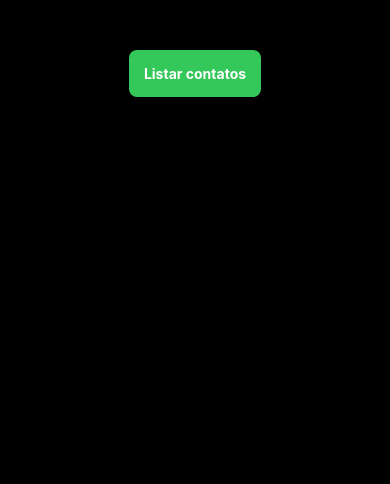
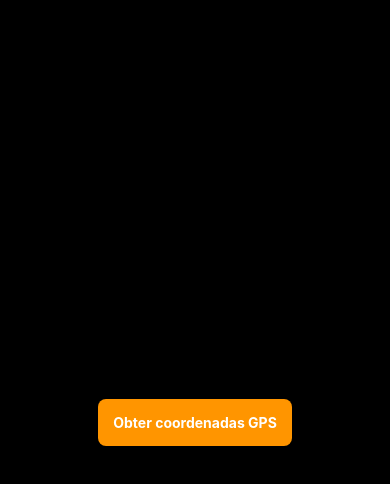
Before and after one commit to Fabricio-Krull/AgroVisitApp, a React Native app: screen / in a window 390 px wide. Shown: the top 484 px of the page. Built offline with nearby package versions, Linux system fonts and the light colour scheme.

Commit message:
feat: add globalgeolocator component

```diff
--- a/App.js
+++ b/App.js
@@ -1,17 +1,16 @@
 import { StyleSheet, Text, View } from 'react-native';
 import { createStackNavigator } from '@react-navigation/stack';
 import { NavigationContainer } from '@react-navigation/native';
-import HomeScreen from './src/screens/HomeScreen.js';
-import ImageScreen from './src/screens/ImageScreen.js';
 import ImageSelector from './src/components/ImagePicker.js';
 import ContactList from './src/components/ContactList.js';
+import GlobalGeolocator from './src/components/GlobalGeolocator.js';
 
 const Stack = createStackNavigator();
 
 export default function App() {
   return (
         <View style={styles.container}>
-          <ContactList/>
+          <GlobalGeolocator/>
         </View>
   );
 }
--- /dev/null
+++ b/src/components/GlobalGeolocator.js
@@ -0,0 +1,50 @@
+import React, { useState } from 'react';
+import { StyleSheet, Text, View, TouchableOpacity } from 'react-native';
+import * as Location from 'expo-location';
+
+export default function GlobalGeolocator() {
+
+    const [position, setPosition] = useState(null);
+
+    const getCurrentPosition = async () => {
+
+        let { status } = await Location.requestForegroundPermissionsAsync();
+
+        if(status !== 'granted'){
+            alert("A permissão de localização é necessária.");
+            return;
+        }
+
+        let locationResult = await Location.getCurrentPositionAsync({
+            accuracy: Location.Accuracy.High,
+        });
+        setPosition(locationResult);
+    };
+
+    return (
+
+        <View style={styles.container}>
+            <TouchableOpacity style={styles.button} onPress={getCurrentPosition}>
+                <Text style={styles.buttonText}>
+                    Obter coordenadas GPS
+                </Text>
+            </TouchableOpacity>
+
+            {position && (
+                <View style={styles.posPanel}>
+                    <Text style={styles.dataText}>Latitude: {position.coords.latitude}</Text>
+                    <Text style={styles.dataText}>Longitude: {position.coords.longitude}</Text>
+                    <Text style={styles.dataText}>Precisão: {position.coords.accuracy} metros</Text>
+                </View>
+            )}
+        </View>
+    );
+}
+
+const styles = StyleSheet.create({
+    container: {flex: 1, justifyContent: 'center', alignItems: 'center'},
+    button: {backgroundColor: '#ff9500', padding: 15, borderRadius: 8},
+    buttonText: {color: '#ffffff', fontWeight: 'bold'},
+    posPanel: {marginTop: 30, padding: 20, backgroundColor: '#ffffff', borderRadius: 8, elevation: 2},
+    dataText: {fontSize: 16, marginVertical: 5, fontFamily: 'monospace'}
+});
```
